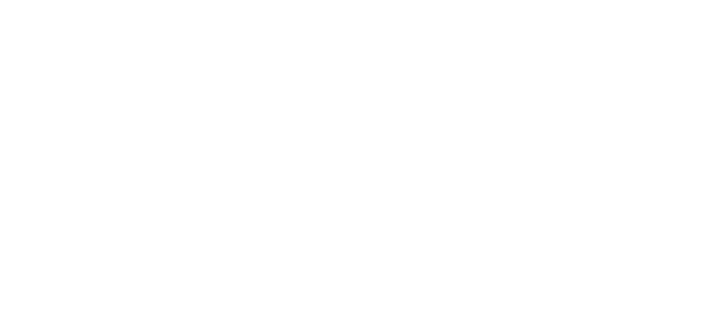
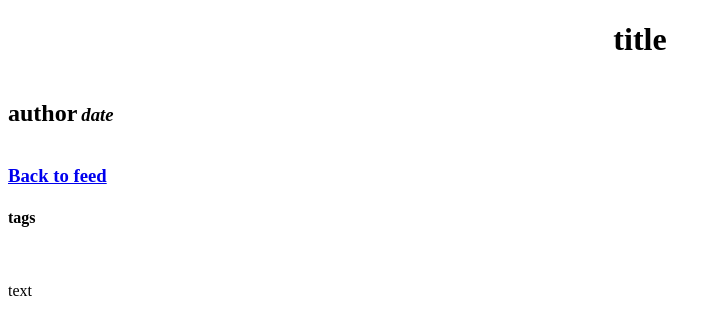
Before and after one commit to Colevy-Collins/ASE220-Assingment2, a plain HTML site: page artical.html in a window 1280 px wide. Shown: the whole page, without its empty margins (0-721 px from the left). Drawn offline with Linux system fonts and the light colour scheme.

Commit message:
basic ui for users

```diff
--- a/artical.html
+++ b/artical.html
@@ -1,8 +1,28 @@
 <!DOCTYPE html>
 <html>
 	<head>
-		<title>All Blog Posts</title>
+		<title>A Blog's Artical</title>
+		<style type="text/css">
+			h1{
+				text-align: center;
+			}
+
+			.inline{
+				display: inline-block;
+			}
+
+
+		</style>
 	</head>
 	<body>
+		<h1>title</h1>
+		<h2 class="inline">author</h2>
+		<h3 class="inline" id="date"><em>date</em></h3>
+		<h3><a href="index.html">Back to feed</a><h3>
+		<h4>tags</h4>
+		<img src=""/>
+		<p>text</p>
+
+
 	</body>
 </html>
```
Also changed, not shown: Admin/create.html (+1 -1 lines), Admin/edit.html (+1 -1 lines), Admin/index.html (+1 -1 lines), index.html (+3 -0 lines).
